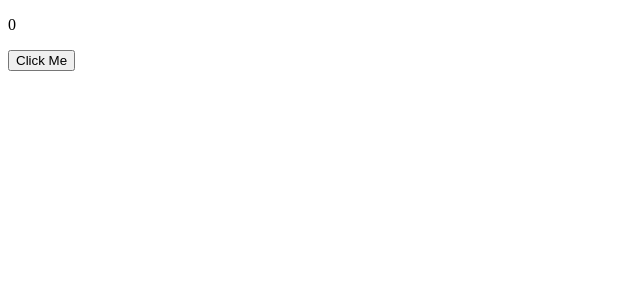
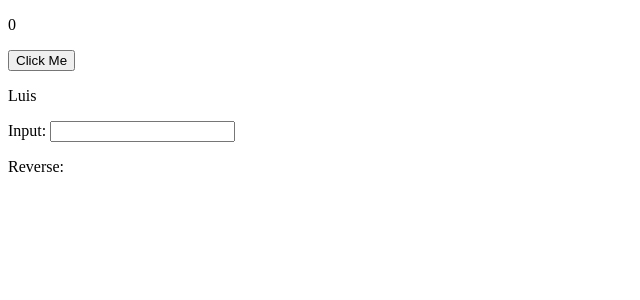
Before and after one commit to Ancientshield/section-21-3-STARTER, a Vue app: page / in a window 1280 px wide. Shown: the top 300 px of the page, without its empty margins (0-640 px from the left). Built offline with nearby package versions, Linux system fonts and the light colour scheme.

Commit message:
use watchEffect

```diff
--- a/src/App.vue
+++ b/src/App.vue
@@ -2,11 +2,19 @@
 	<div>
 		<p>{{ num }}</p>
 		<button @click.prevent="increment">Click Me</button>
+		<p>{{ name }}</p>
+		<p>
+			<label>Input: <input type="text" v-model="phrase" /> </label>
+		</p>
+		<label
+			>Reverse:
+			<p style="display: inline">{{ reversePhrase }}</p>
+		</label>
 	</div>
 </template>
 
 <script>
-	import { ref } from 'vue';
+	import { ref, reactive, toRefs, watchEffect } from 'vue';
 
 	export default {
 		name: 'App',
@@ -17,9 +25,28 @@
 				num.value++;
 			};
 
+			const user = reactive({
+				name: 'John',
+				age: 20,
+			});
+
+			setTimeout(() => {
+				user.name = 'Luis';
+			}, 3000);
+
+			const phrase = ref('');
+			const reversePhrase = ref('');
+
+			watchEffect(() => {
+				reversePhrase.value = phrase.value.split('').reverse().join('');
+			});
+
 			return {
 				num,
 				increment,
+				...toRefs(user),
+				phrase,
+				reversePhrase,
 			};
 		},
 	};
```
